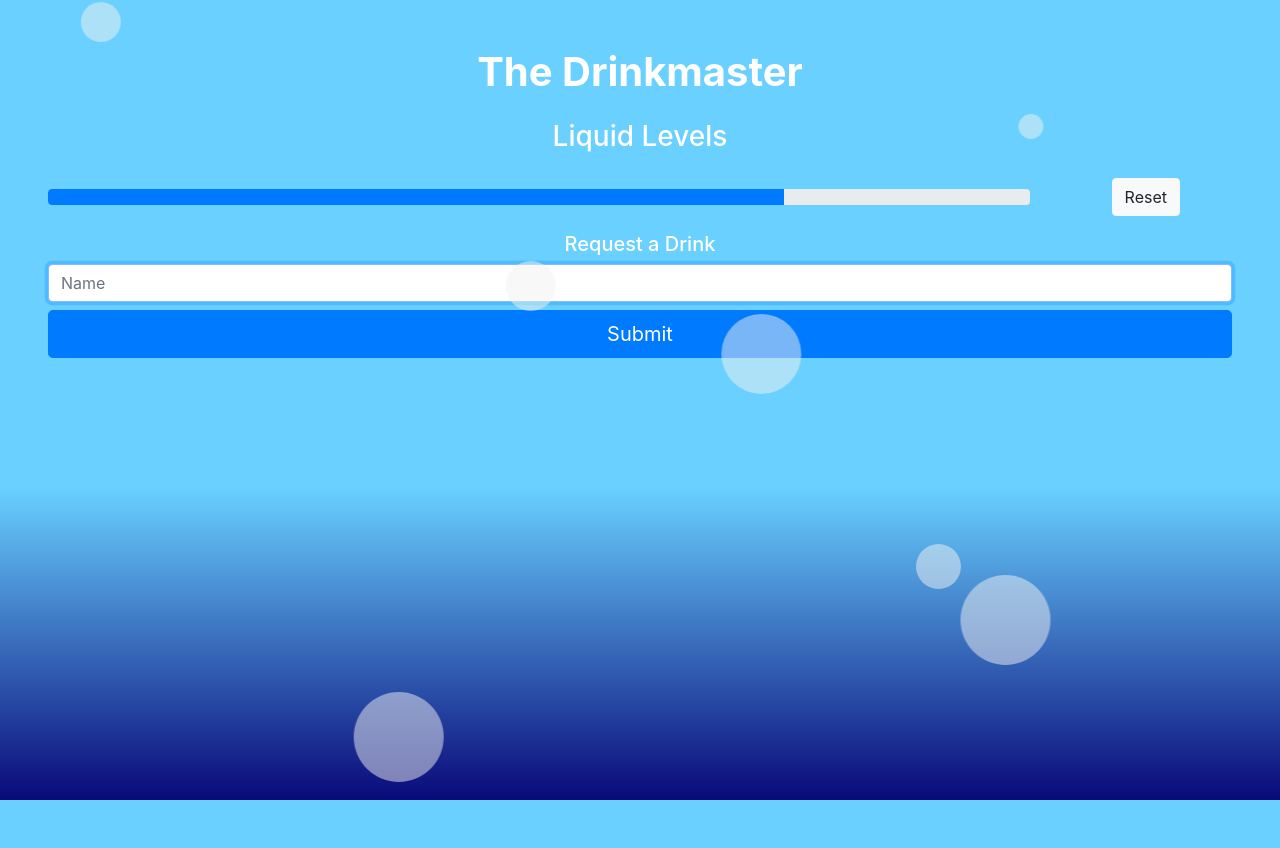
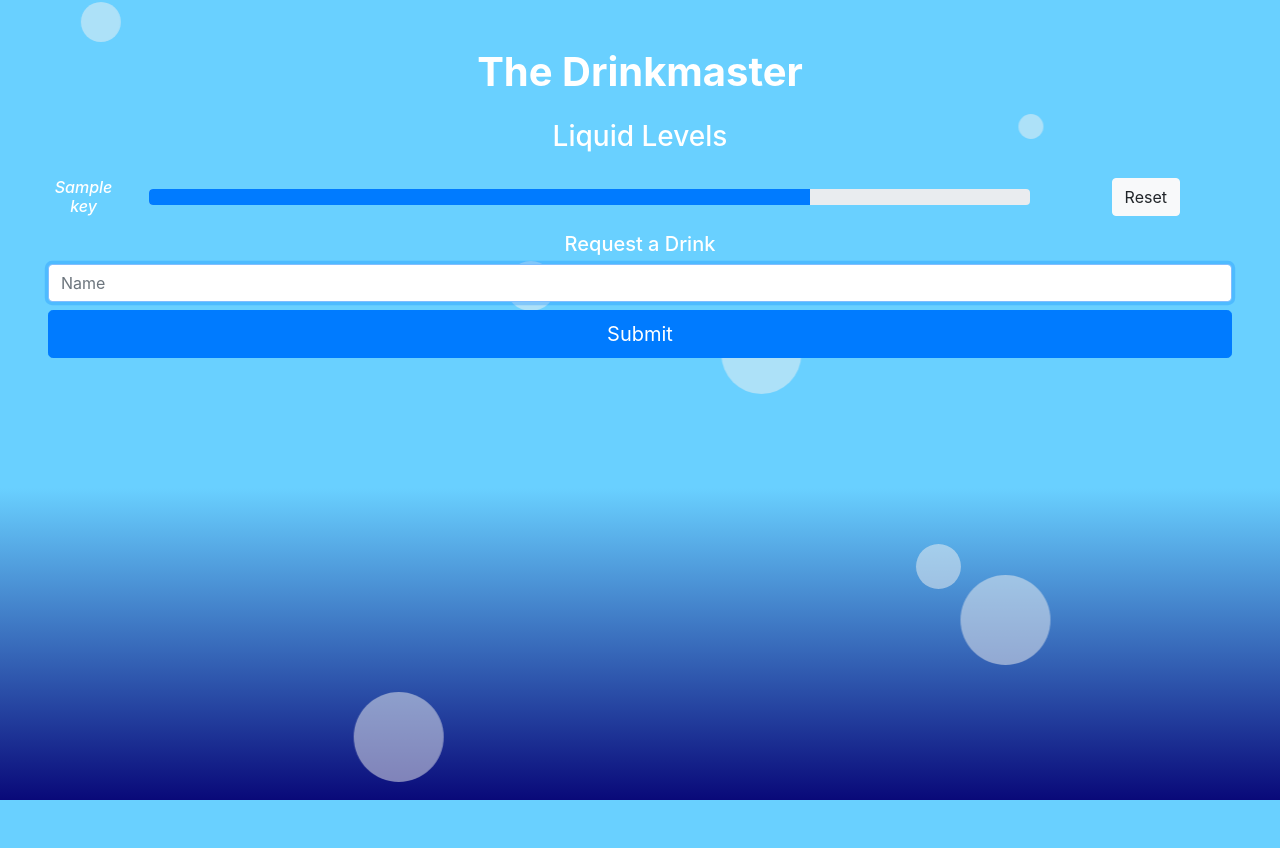
Before and after one commit to Carson-Bay/MakeUofT2022, a Flask app: template webapp/templates/index2.html in a window 1280 px wide. Run offline with Flask 2, Linux system fonts and the light colour scheme; the template is opened without the code that fills it: most values are stand-ins (such as "Sample title", 1, 10 or a date in 2020); parts of the project's set-up code (start-up, migrations or seed data) failed here and were passed over; some libraries are stand-ins or nearby versions.

Commit message:
Added pump numbering and reset button logic.

```diff
--- a/webapp/app.py
+++ b/webapp/app.py
@@ -33,13 +33,21 @@ def index():
         liquid_levels.put(result)
     return render_template('index2.html',result=result)
 
-
 @app.route('/handle_data', methods=['POST'])
 def handle_data():
     name = request.form['requester']
+    print(request.form)
     print(name, "received")
     drink_requests.put(name)
     return index()
+
+@app.route('/reset_button', methods=['POST'])
+def reset_button():
+    pump_to_reset = request.form['reset-button']
+    to_reset.put(pump_to_reset)
+    print("RESET BUTTON", pump_to_reset)
+    return index()
+
 
 def apprun():
   app.run(debug=True, host='0.0.0.0')
--- a/webapp/templates/index2.html
+++ b/webapp/templates/index2.html
@@ -1,34 +1,43 @@
 <html>
+
 <head>
-  <link rel="stylesheet" href="https://stackpath.bootstrapcdn.com/bootstrap/4.3.1/css/bootstrap.min.css" integrity="sha384-ggOyR0iXCbMQv3Xipma34MD+dH/1fQ784/j6cY/iJTQUOhcWr7x9JvoRxT2MZw1T" crossorigin="anonymous">
+	<link rel="stylesheet" href="https://stackpath.bootstrapcdn.com/bootstrap/4.3.1/css/bootstrap.min.css" integrity="sha384-ggOyR0iXCbMQv3Xipma34MD+dH/1fQ784/j6cY/iJTQUOhcWr7x9JvoRxT2MZw1T"
+	 crossorigin="anonymous">
 	<!-- <link rel="stylesheet" href='static/style.css' /> -->
 	<meta http-equiv="refresh" content="15">
+  <meta name="viewport" content="width=device-width, initial-scale=1">
+
 	<title>The DrinkMaster</title>
 </head>
+
 <body class="text-center px-4 sticky" style="overflow-y: hidden">
-
-
 	<div class="container-fluid px-4">
-    <form class="form-signin" action="{{ url_for('handle_data') }}"  method="post">
+		<form class="form-signin" action="{{ url_for('reset_button') }}"  method="post">
 			<!--  <img class="mb-4" src="/docs/4.3/assets/brand/bootstrap-solid.svg" alt="" width="72" height="72">-->
 			<h1 class="h1 mb-4 mt-5 text-white font-weight-bold">The Drinkmaster</h1>
 			<h3 class="mb-4 text-white">Liquid Levels</h3>
 			{% for key,val in result %}
 			<!-- <p>Pump {{key}} : {{val}}</p> -->
 			<div class="row my-3">
-            <div class="col-10">
-                <div class="progress" >
+        <div class="col-1">
+          <h6 class="align-middle text-white font-italic" style="margin:0;">{{key}}</h6>
+          </div>
+				<div class="col-9">
+					<div class="progress">
 						<div class="progress-bar " role="progressbar" style="width: 75%">
 						</div>
 					</div>
 				</div>
 				<div class="col-2 ">
-                <button type="button" name="reset-button" class=" btn btn-light ">Reset</button>
+					<button type="submit" name="reset-button" class=" btn btn-light " value="{{  key }}">Reset</button>
+
                 </div>
         </div>
 
 {% endfor %}
+</form>
   <!-- <div class="progress-bar" role="progressbar" style="width: {{50}}%" aria-valuenow="25" aria-valuemin="0" aria-valuemax="100"></div> -->
+  <form action="{{ url_for('handle_data') }}"  method="post">
   <h5 class="mt-3 text-center mb-2 text-white">Request a Drink</h5>
   <label for="inputEmail" class="sr-only">Email address</label>
   <input type="text" id="inputEmail" name="requester" class="form-control mb-2" placeholder="Name" required="" autofocus="">
@@ -95,7 +104,7 @@ body{
   position:absolute;
   width:100%;
   height: 100%;
-  z-index:0;
+  z-index:-1;
   overflow:hidden;
   top:0;
   left:0;
```
Also changed, not shown: hardware/pump.py (+6 -1 lines), main.py (+6 -5 lines). Lines whose indentation alone changed are shown as unchanged.
